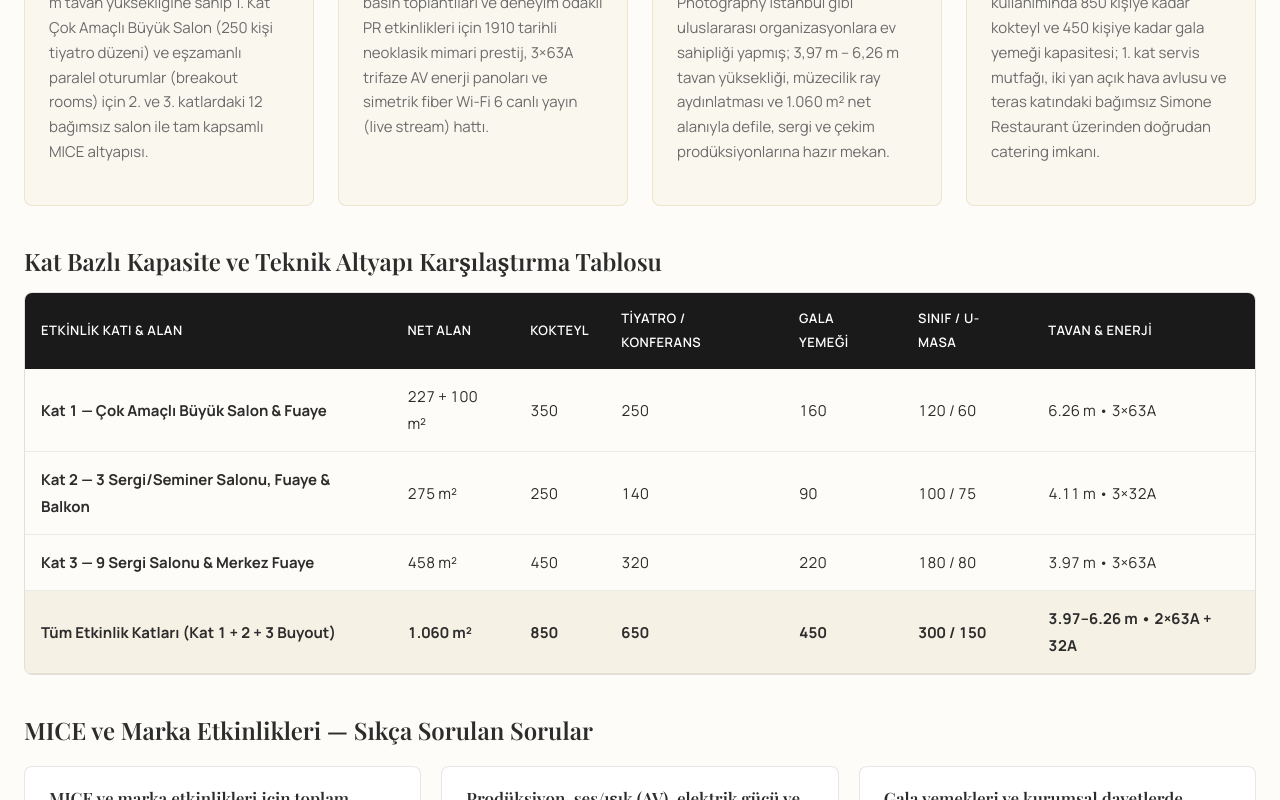
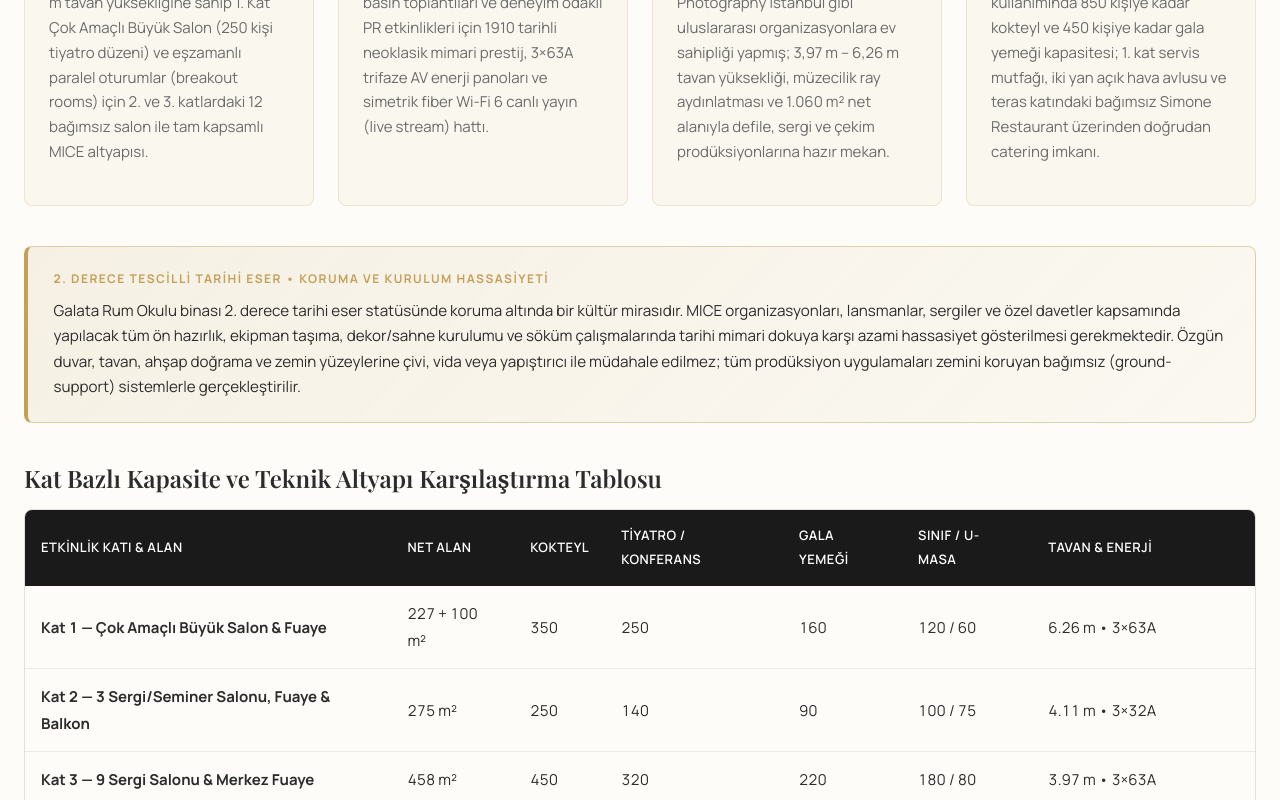
Before and after one commit to galatarumokulu1910-alt/main, a React (Vite) app: page /mekan-kiralama in a window 1280 px wide. Shown: the part 3561-4361 px from the top of the page. Built offline with nearby package versions, Linux system fonts and the light colour scheme; no server answers; the database is empty; a web font is replaced by a local one.

Commit message:
feat(mice): add 2nd-degree historic building classification and setup sensitivity guidance

```diff
--- a/src/pages/VenueHirePage/VenueHirePage.css
+++ b/src/pages/VenueHirePage/VenueHirePage.css
@@ -75,6 +75,32 @@
     font-size: 0.9375rem;
     line-height: 1.65;
     color: var(--color-inscription);
+}
+
+.venue-heritage-notice {
+    background: linear-gradient(135deg, rgba(197, 160, 89, 0.12) 0%, rgba(197, 160, 89, 0.04) 100%);
+    border: 1px solid rgba(197, 160, 89, 0.45);
+    border-left: 4px solid var(--color-brass-gold);
+    border-radius: var(--radius-md);
+    padding: 1.35rem 1.6rem;
+    display: flex;
+    flex-direction: column;
+    gap: 0.5rem;
+}
+
+.venue-heritage-notice__badge {
+    font-size: 0.75rem;
+    font-weight: 700;
+    letter-spacing: 0.12em;
+    text-transform: uppercase;
+    color: var(--color-brass-gold);
+}
+
+.venue-heritage-notice__text {
+    font-size: 0.95rem;
+    line-height: 1.68;
+    color: var(--color-ink);
+    margin: 0;
 }
 
 .venue-matrix-wrap {
--- a/src/pages/VenueHirePage/VenueHirePage.tsx
+++ b/src/pages/VenueHirePage/VenueHirePage.tsx
@@ -95,14 +95,14 @@ export default function VenueHirePage() {
         },
         {
             q: {
-                tr: 'Prodüksiyon, ses/ışık (AV), elektrik gücü ve tarihi doku koruma kuralları nelerdir?',
-                en: 'What are the AV production, power supply, and heritage rigging specifications?',
-                el: 'Ποιες είναι οι τεχνικές προδιαγραφές ηλεκτρικής ισχύος, AV και προστασίας του μνημείου;',
+                tr: 'Prodüksiyon, ses/ışık (AV), elektrik gücü ve 2. derece tarihi eser koruma kuralları nelerdir?',
+                en: 'What are the AV production, power supply, and 2nd-degree listed heritage building rules?',
+                el: 'Ποιες είναι οι τεχνικές προδιαγραφές ηλεκτρικής ισχύος, AV και προστασίας του διατηρητέου μνημείου Β΄ κατηγορίας;',
             },
             a: {
-                tr: '1. ve 3. katlarda 3×63A trifaze, 2. katta 3×32A trifaze AV enerji panoları, tüm katlarda simetrik fiber Wi-Fi 6, canlı yayın (live stream) ethernet hattı ve doğu-batı çift yönlü engelli erişimli asansörler mevcuttur. Tarihi tescilli mimari dokunun korunması amacıyla duvarlara çivi/vida uygulanmaz; tüm sahne, ışık ve sergi kurulumları ground-support (zemin destekli) sistemler ve bağımsız modüler panolarla gerçekleştirilir.',
-                en: 'Levels 1 and 3 provide 3×63A three-phase power panels and Level 2 provides a 3×32A three-phase panel, complemented by building-wide symmetric Fiber Wi-Fi 6, dedicated live-stream ethernet, and dual East/West PRM elevators. To protect the registered 1910 neoclassical fabric, all staging, lighting, and exhibition walls use freestanding ground-support and non-invasive modular systems.',
-                el: 'Οι Όροφοι 1 και 3 διαθέτουν τριφασικούς πίνακες 3×63A και ο 2ος Όροφος 3×32A, συμμετρικό Fiber Wi-Fi 6, γραμμή live streaming και διπλούς ανελκυστήρες ΑμεΑ. Για την προστασία του διατηρητέου μνημείου του 1910, όλες οι κατασκευές σκηνής, φωτισμού και εκθέσεων γίνονται με επιδαπέδια αυτοφερόμενα συστήματα (ground-support).',
+                tr: 'Galata Rum Okulu, 2. derece tescilli tarihi eser statüsünde koruma altında bir yapıdır; bu nedenle etkinlik öncesi tüm hazırlık, yükleme, dekor, ses/ışık (AV) ve sahne kurulum süreçlerinde tarihi dokuya karşı azami hassasiyet gösterilmesi zorunludur. Duvar, tavan, zemin ve özgün ahşap/taş yüzeylere çivi, vida, dübel veya yapıştırıcı uygulanamaz; tüm sahne, ışık ve sergi kurulumları zemine zarar vermeyen ground-support (zemin destekli) sistemler ve bağımsız modüler panolarla gerçekleştirilir. Teknik altyapıda 1. ve 3. katlarda 3×63A trifaze, 2. katta 3×32A trifaze AV enerji panoları, simetrik fiber Wi-Fi 6 ve çift yönlü engelli erişimli asansörler mevcuttur.',
+                en: 'Galata Greek School is a officially registered 2nd-degree historic monument (2. derece tarihi eser); therefore, all pre-event preparations, load-in/load-out logistics, scenic design, and AV/staging setups must be executed with the utmost sensitivity and care toward the historic fabric. Nails, screws, anchors, or adhesives are strictly prohibited on walls, ceilings, floors, and original woodwork; all staging, lighting, and exhibition structures must use floor-protected, freestanding ground-support and non-invasive modular systems. Levels 1 and 3 provide 3×63A three-phase power panels and Level 2 provides a 3×32A three-phase panel, alongside symmetric Fiber Wi-Fi 6 and dual PRM elevators.',
+                el: 'Η Ελληνική Σχολή Γαλατά είναι επίσημα χαρακτηρισμένο διατηρητέο ιστορικό μνημείο Β΄ κατηγορίας (2. derece tarihi eser)· συνεπώς, όλες οι προετοιμασίες, η φορτοεκφόρτωση και οι εγκαταστάσεις σκηνικών/AV απαιτούν μέγιστη προσοχή και ευαισθησία απέναντι στον ιστορικό ιστό. Απαγορεύονται αυστηρά οι επεμβάσεις (καρφιά, βίδες, κόλλες) σε τοίχους, οροφές και δάπεδα· όλες οι κατασκευές πραγματοποιούνται αποκλειστικά με επιδαπέδια αυτοφερόμενα συστήματα (ground-support). Οι Όροφοι 1 & 3 διαθέτουν τριφασικούς πίνακες 3×63A και ο 2ος Όροφος 3×32A.',
             },
         },
         {
@@ -183,7 +183,8 @@ export default function VenueHirePage() {
                                 { "@type": "LocationFeatureSpecification", "name": "AV & Three-Phase Power", "value": "3×63A (Levels 1 & 3) and 3×32A (Level 2) 3-Phase AV Panels" },
                                 { "@type": "LocationFeatureSpecification", "name": "Connectivity & Broadcast", "value": "Symmetric Fiber Wi-Fi 6 & Dedicated Live-Stream Ethernet" },
                                 { "@type": "LocationFeatureSpecification", "name": "Accessibility", "value": "Dual East & West PRM-Accessible Elevators" },
-                                { "@type": "LocationFeatureSpecification", "name": "Catering Facilities", "value": "Level 1 Service Kitchen & Rooftop Simone Restaurant Catering" }
+                                { "@type": "LocationFeatureSpecification", "name": "Catering Facilities", "value": "Level 1 Service Kitchen & Rooftop Simone Restaurant Catering" },
+                                { "@type": "LocationFeatureSpecification", "name": "Heritage Protection Classification", "value": "2nd-Degree Registered Historic Monument (2. Derece Tarihi Eser) — Sensitive Non-Invasive Setup Required" }
                             ],
                             "hasOfferCatalog": {
                                 "@type": "OfferCatalog",
@@ -257,6 +258,24 @@ export default function VenueHirePage() {
                             </article>
                         ))}
                     </div>
+
+                    {/* 2nd-Degree Historic Building & Production Sensitivity Notice */}
+                    <aside className="venue-heritage-notice" aria-label={l === 'tr' ? 'Tarihi Yapı Koruma ve Kurulum Hassasiyeti' : l === 'el' ? 'Προστασία Ιστορικού Μνημείου Β΄ Κατηγορίας' : '2nd-Degree Historic Monument & Setup Sensitivity'}>
+                        <div className="venue-heritage-notice__badge">
+                            {l === 'tr'
+                                ? '2. DERECE TESCİLLİ TARİHİ ESER • KORUMA VE KURULUM HASSASİYETİ'
+                                : l === 'el'
+                                  ? 'ΔΙΑΤΗΡΗΤΕΟ ΜΝΗΜΕΙΟ Β΄ ΚΑΤΗΓΟΡΙΑΣ • ΕΥΑΙΣΘΗΣΙΑ ΠΡΟΕΤΟΙΜΑΣΙΑΣ & ΕΓΚΑΤΑΣΤΑΣΗΣ'
+                                  : '2ND-DEGREE LISTED HISTORIC MONUMENT • SETUP & PRODUCTION SENSITIVITY'}
+                        </div>
+                        <p className="venue-heritage-notice__text">
+                            {l === 'tr'
+                                ? 'Galata Rum Okulu binası 2. derece tarihi eser statüsünde koruma altında bir kültür mirasıdır. MICE organizasyonları, lansmanlar, sergiler ve özel davetler kapsamında yapılacak tüm ön hazırlık, ekipman taşıma, dekor/sahne kurulumu ve söküm çalışmalarında tarihi mimari dokuya karşı azami hassasiyet gösterilmesi gerekmektedir. Özgün duvar, tavan, ahşap doğrama ve zemin yüzeylerine çivi, vida veya yapıştırıcı ile müdahale edilmez; tüm prodüksiyon uygulamaları zemini koruyan bağımsız (ground-support) sistemlerle gerçekleştirilir.'
+                                : l === 'el'
+                                  ? 'Το κτίριο της Ελληνικής Σχολής Γαλατά αποτελεί προστατευόμενο ιστορικό μνημείο Β΄ κατηγορίας (2. derece tarihi eser). Κατά τον σχεδιασμό και την προετοιμασία εκδηλώσεων MICE, παρουσιάσεων, εκθέσεων και δεξιώσεων, όλες οι ομάδες παραγωγής οφείλουν να επιδεικνύουν μέγιστη προσοχή και ευαισθησία κατά τη μεταφορά εξοπλισμού και την εγκατάσταση σκηνικών, χρησιμοποιώντας αποκλειστικά αυτοφερόμενα συστήματα (ground-support) χωρίς καμία φθορά στις ιστορικές επιφάνειες.'
+                                  : 'Galata Greek School is a protected 2nd-degree registered historic monument (2. derece tarihi eser). All MICE agencies, brand teams, and production crews must exercise the highest level of sensitivity and care during pre-event preparations, load-in/load-out logistics, and technical staging. Direct drilling, nailing, or adhesive application on original walls, ceilings, woodwork, and historic floors is strictly prohibited; all setups must utilize floor-protected, freestanding ground-support systems.'}
+                        </p>
+                    </aside>
 
                     {/* Comparative Floor & Capacity Matrix Table (GEO & Featured Snippet Optimized) */}
                     <div className="venue-matrix-wrap">
--- a/src/services/dbSync.ts
+++ b/src/services/dbSync.ts
@@ -233,9 +233,9 @@ export const CANONICAL_VENUE_MICE_DATA: Record<number, CanonicalVenueMiceConfig>
                 el: 'Συμμετρικό Fiber Wi-Fi 6 • Γραμμή Live Streaming',
             },
             riggingRules: {
-                tr: 'Portatif Sahne • Ground-Support & Tarihi Doku Koruma',
-                en: 'Portable Stage • Ground-Support & Heritage Protection',
-                el: 'Φορητή Σκηνή • Επιδαπέδια Στήριξη & Προστασία Μνημείου',
+                tr: '2. Derece Tarihi Eser • Hassas Hazırlık & Ground-Support Kurulum',
+                en: '2nd-Degree Historic Building • Sensitive Setup & Ground-Support',
+                el: 'Μνημείο Β΄ Κατηγορίας • Ευαίσθητη Προετοιμασία & Επιδαπέδια Στήριξη',
             },
             classroomCapacity: 120,
             boardroomCapacity: 60,
@@ -312,9 +312,9 @@ export const CANONICAL_VENUE_MICE_DATA: Record<number, CanonicalVenueMiceConfig>
                 el: 'Συμμετρικό Fiber Wi-Fi 6 σε Όλες τις Αίθουσες',
             },
             riggingRules: {
-                tr: 'Modüler Sergi Panosu • Çivisiz Tarihi Duvar Koruma',
-                en: 'Modular Exhibition Panels • Non-Invasive Heritage Mounting',
-                el: 'Αυτοφερόμενα Πάνελ Έκθεσης • Προστασία Ιστορικής Τοιχοποιίας',
+                tr: '2. Derece Tarihi Eser • Hassas Kurulum & Çivisiz Modüler Pano',
+                en: '2nd-Degree Historic Building • Sensitive Non-Invasive Setup',
+                el: 'Μνημείο Β΄ Κατηγορίας • Προσεκτική Εγκατάσταση & Αυτοφερόμενα Πάνελ',
             },
             classroomCapacity: 100,
             boardroomCapacity: 75,
@@ -391,9 +391,9 @@ export const CANONICAL_VENUE_MICE_DATA: Record<number, CanonicalVenueMiceConfig>
                 el: 'Συμμετρικό Fiber Wi-Fi 6 • Κάλυψη και στις 9 Αίθουσες',
             },
             riggingRules: {
-                tr: 'Ground-Support & Serbest Sergi Panoları • Tarihi Doku Koruma',
-                en: 'Ground-Support & Freestanding Walls • Heritage Protection',
-                el: 'Επιδαπέδια Στήριξη & Αυτοφερόμενα Πάνελ Έκθεσης',
+                tr: '2. Derece Tarihi Eser • Hassas Hazırlık & Serbest Sergi Panoları',
+                en: '2nd-Degree Historic Building • Sensitive Setup & Freestanding Walls',
+                el: 'Μνημείο Β΄ Κατηγορίας • Ευαίσθητη Προετοιμασία & Αυτοφερόμενα Πάνελ',
             },
             classroomCapacity: 180,
             boardroomCapacity: 80,
@@ -470,9 +470,9 @@ export const CANONICAL_VENUE_MICE_DATA: Record<number, CanonicalVenueMiceConfig>
                 el: 'Ενιαίο Δίκτυο Fiber Wi-Fi 6 & Live Broadcast σε Όλο το Κτίριο',
             },
             riggingRules: {
-                tr: 'Tabanlıoğlu Restorasyon Projesi Koruma Kurallarına Uygun Kurulum',
-                en: 'Compliant with Tabanlıoğlu Restoration Conservation Guidelines',
-                el: 'Συμβατό με τις Προδιαγραφές Αποκατάστασης του Μνημείου',
+                tr: '2. Derece Tarihi Eser • Tüm Hazırlık ve Kurulumlarda Azami Hassasiyet',
+                en: '2nd-Degree Historic Building • Utmost Sensitivity Required in All Setups',
+                el: 'Μνημείο Β΄ Κατηγορίας • Μέγιστη Ευαισθησία σε Όλες τις Προετοιμασίες',
             },
             classroomCapacity: 400,
             boardroomCapacity: 180,
```
Also changed, not shown: public/llms.txt.
